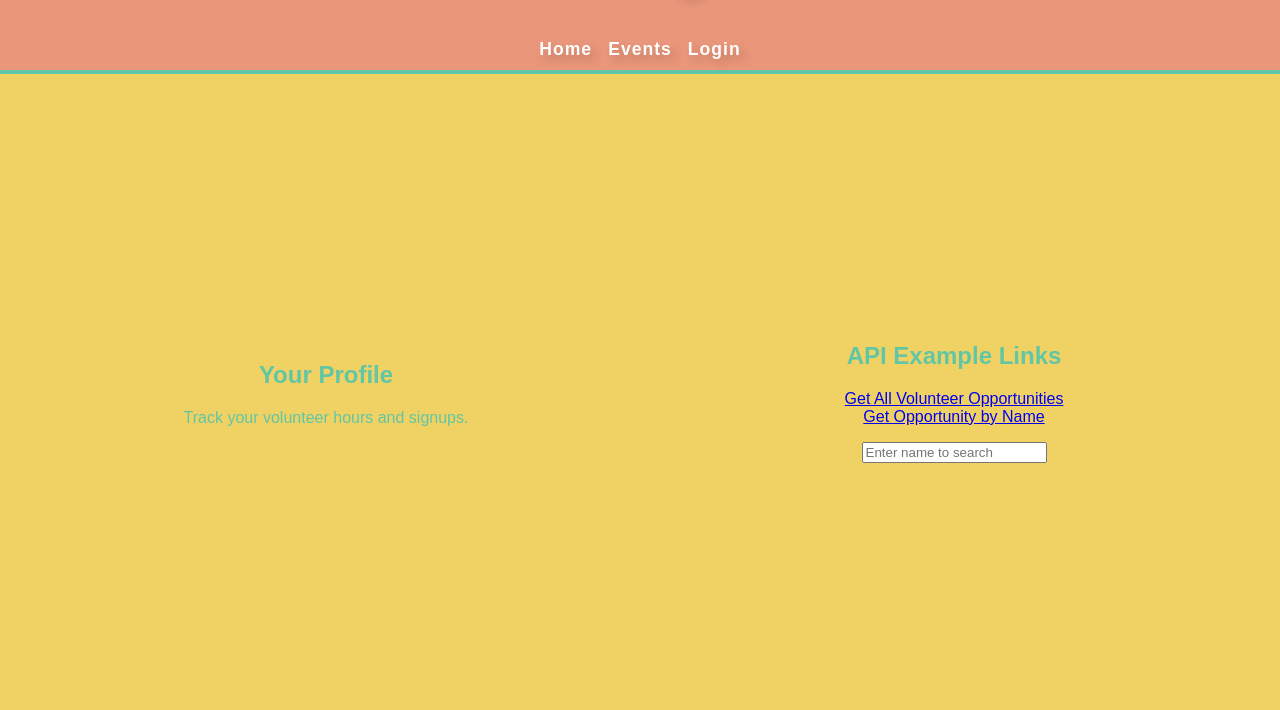
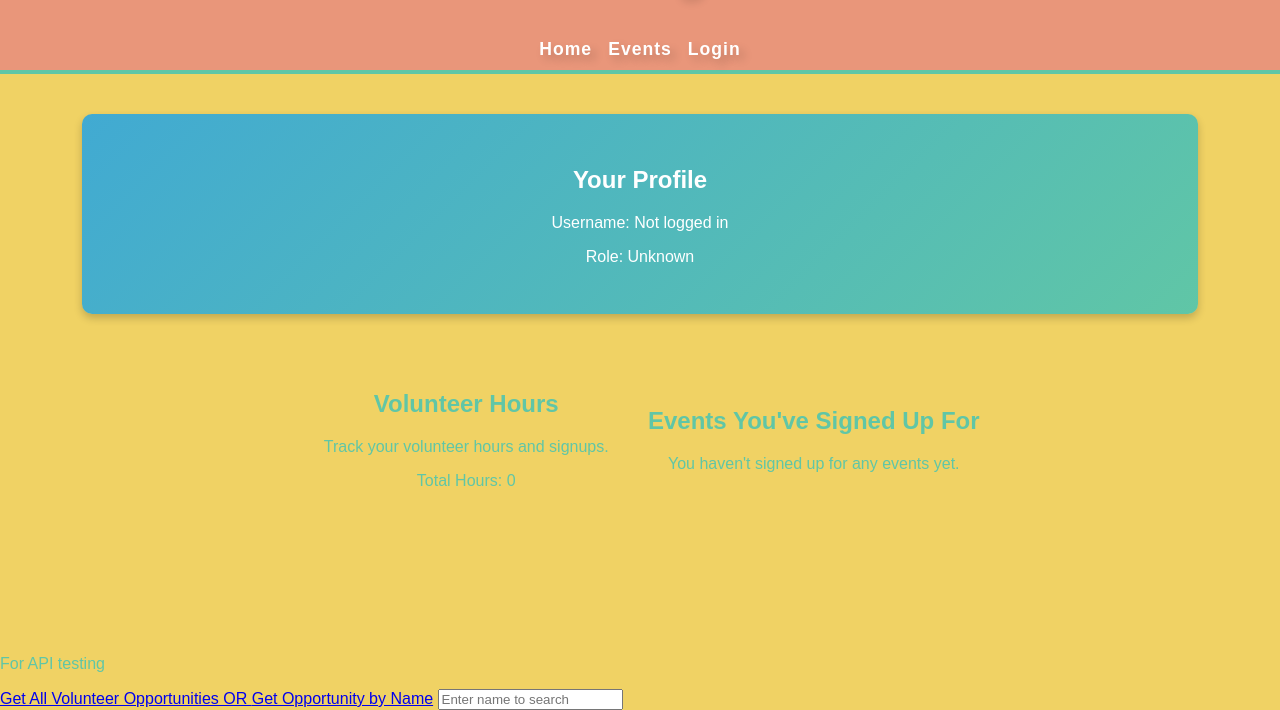
Before and after one commit to KassperKassifer/GoodNeighbor, a plain HTML site: page html/profile.html in a window 1280 px wide. Shown: the part 90-800 px from the top of the page. Drawn offline with Linux system fonts and the light colour scheme.

Commit message:
Implemented frontend logic for the profile page (username, event tracking, hour tracking)

```diff
--- a/html/auth.js
+++ b/html/auth.js
@@ -7,6 +7,12 @@ document.addEventListener("DOMContentLoaded", () => {
 
     const loginForm = document.getElementById("loginForm");
     if (loginForm) loginForm.addEventListener("submit", loginUser);
+
+    const profileName = document.getElementById("profileUsername");
+    if(profileName) profileName.innerText ="Username: " + sessionStorage.getItem("username");
+
+    const profileRole = document.getElementById("profileRole");
+    if(profileRole) profileRole.innerText ="Role: " + sessionStorage.getItem("userRole");
 
     updateNav();
 });
@@ -21,10 +27,10 @@ function updateNav() {
     if (authHeader) {
         // User is logged in -> Show Logout & Profile
         navAuth.innerHTML = `
-            <a href="/index.html">Home</a>
-            <a href="/events.html">Events</a>
-            <a href="/profile.html">Profile</a>
-            ${userRole === "admin" ? `<a href="/admin.html">Manage Users</a>` : ""}
+            <a href="/index">Home</a>
+            <a href="/events">Events</a>
+            <a href="/profile">Profile</a>
+            ${userRole === "admin" ? `<a href="/admin">Manage Users</a>` : ""}
             <a href="#" id="logoutLink">Logout</a>
         `;
 
@@ -32,9 +38,9 @@ function updateNav() {
     } else {
         // User is logged out -> Show Login
         navAuth.innerHTML = `
-            <a href="/index.html">Home</a>
-            <a href="/events.html">Events</a>
-            <a href="/login.html">Login</a>
+            <a href="/index">Home</a>
+            <a href="/events">Events</a>
+            <a href="/login">Login</a>
         `;
     }
 }
@@ -60,7 +66,7 @@ async function registerUser(event) {
         let data = await response.json();
         if (response.ok) {
             alert("Registration successful! Please log in.");
-            window.location.href = "login.html"; // Redirect to login page
+            window.location.href = "/login"; // Redirect to login page
         } else {
             alert("Error: " + data.error);
         }
@@ -92,9 +98,9 @@ async function loginUser(event) {
 
         if (response.ok) {
             sessionStorage.setItem("authHeader", authHeader);
-            sessionStorage.setItem("userRole", data.role); // Store user role
+            sessionStorage.setItem("username", username); // Store user's username
             alert("Login successful!");
-            window.location.href = "index.html"; // Redirect to homepage
+            window.location.href = "/index"; // Redirect to homepage
         } else {
             alert("Invalid credentials: " + data.error);
         }
@@ -122,6 +128,8 @@ function getAuthHeaders() {
 // Logout User
 function logoutUser() {
     sessionStorage.removeItem("authHeader");
+    sessionStorage.removeItem("userRole");
+    sessionStorage.removeItem("username");
     alert("Logged out successfully.");
-    window.location.href = "login.html"; // Redirect to login
+    window.location.href = "/login"; // Redirect to login
 }
--- a/html/profile.html
+++ b/html/profile.html
@@ -10,29 +10,42 @@
     <header>
         <h1>GoodNeighbor</h1>
         <nav id="navAuth">
-            <a href="index.html">Home</a>
-            <a href="events.html">Events</a>
-            <a href="profile.html">Profile</a>
+            <a href="index">Home</a>
+            <a href="events">Events</a>
+            <a href="profile">Profile</a>
         </nav>
     </header>
 
-    <main class="container">
-        <section class="profile">
+    <main>
+        <section class="hero">
             <h2>Your Profile</h2>
-            <p>Track your volunteer hours and signups.</p>
+            <p id="profileUsername">Username: Loading...</p>
+            <p id="profileRole">Role: Loading...</p>
         </section>
 
-        <section class="api-links">
-            <h2>API Example Links</h2>
-            <ul>
-                <li><a href="#" onclick="fetchAllOpportunities()">Get All Volunteer Opportunities</a></li>
-                <li><a href="#" onclick="fetchOppByName()">Get Opportunity by Name</a></li>
-            </ul>
-            <input type="text" id="oppNameSearch" placeholder="Enter name to search" />
-        </section>
+        <div class="container">
+            <section class="volunteer-hours">
+                <h2>Volunteer Hours</h2>
+                <p>Track your volunteer hours and signups.</p>
+                <p id="totalHours">Total Hours: 0</p>
+            </section>
+
+            <section class="event-signups">
+                <h2>Events You've Signed Up For</h2>
+                <ul id="signedUpEventsList"></ul>
+            </section>
+        </div>
     </main>
+
+    <footer>
+        <p>For API testing</p>
+        <a href="#" onclick="fetchAllOpportunities()">Get All Volunteer Opportunities   OR   </a>
+        <a href="#" onclick="fetchOppByName()">Get Opportunity by Name</a>
+        <input type="text" id="oppNameSearch" placeholder="Enter name to search" />
+    </footer>
 
     <script src="auth.js"></script>
     <script src="script.js"></script>
+    <script src="profile.js"></script>
 </body>
 </html>
--- /dev/null
+++ b/html/profile.js
@@ -0,0 +1,21 @@
+document.addEventListener("DOMContentLoaded", () => {
+    const usernameDisplay = document.getElementById("profileUsername");
+    const roleDisplay = document.getElementById("profileRole");
+
+    const storedUsername = sessionStorage.getItem("username");
+
+    if (storedUsername) {
+        usernameDisplay.textContent = `Username: ${storedUsername}`;
+        roleDisplay.style.display = "none"; // Hide the role section for now (future iteration)
+    } else {
+        usernameDisplay.textContent = "Username: Not logged in";
+        roleDisplay.textContent = "Role: Unknown";
+    }
+
+    // Placeholder volunteer info (can be updated once backend tracking is done)
+    const totalHours = document.getElementById("totalHours");
+    totalHours.textContent = "Total Hours: 0";
+
+    const signedUpList = document.getElementById("signedUpEventsList");
+    signedUpList.innerHTML = `<li>You haven't signed up for any events yet.</li>`;
+});
--- a/html/script.js
+++ b/html/script.js
@@ -34,6 +34,7 @@ const refreshOpportunities = () => {
                 const listItem = document.createElement('li');
                 listItem.innerHTML = `
                     <strong>${opportunity.name}</strong> ${opportunity.location}
+                    <button onclick="signUpForOpp('${opportunity.id}')">Sign Up</button>
                     <button onclick="editOpportunity('${opportunity.id}')">Edit</button>
                     <button onclick="deleteOpportunity('${opportunity.id}')">Delete</button>
                 `;
@@ -179,3 +180,6 @@ async function deleteOpportunity(id) {
         console.error("Error deleting opportunity:", error);
     }
 }
+
+
+// POST: Sign up for opportunity (authenticated users only)
--- a/jsapp/index.js
+++ b/jsapp/index.js
@@ -158,7 +158,8 @@ const handleRequest = async (req, res) => {
                 sendJSON(res, { error: "Invalid JSON or database error", details: error.message }, 400);
             }
         });
-    } else if (req.method === "GET") {
+    }
+    else if (req.method === "GET") {
         try {
             let result;
             if (params.name) {
```
Also changed, not shown: html/index.html (+4 -4 lines).
